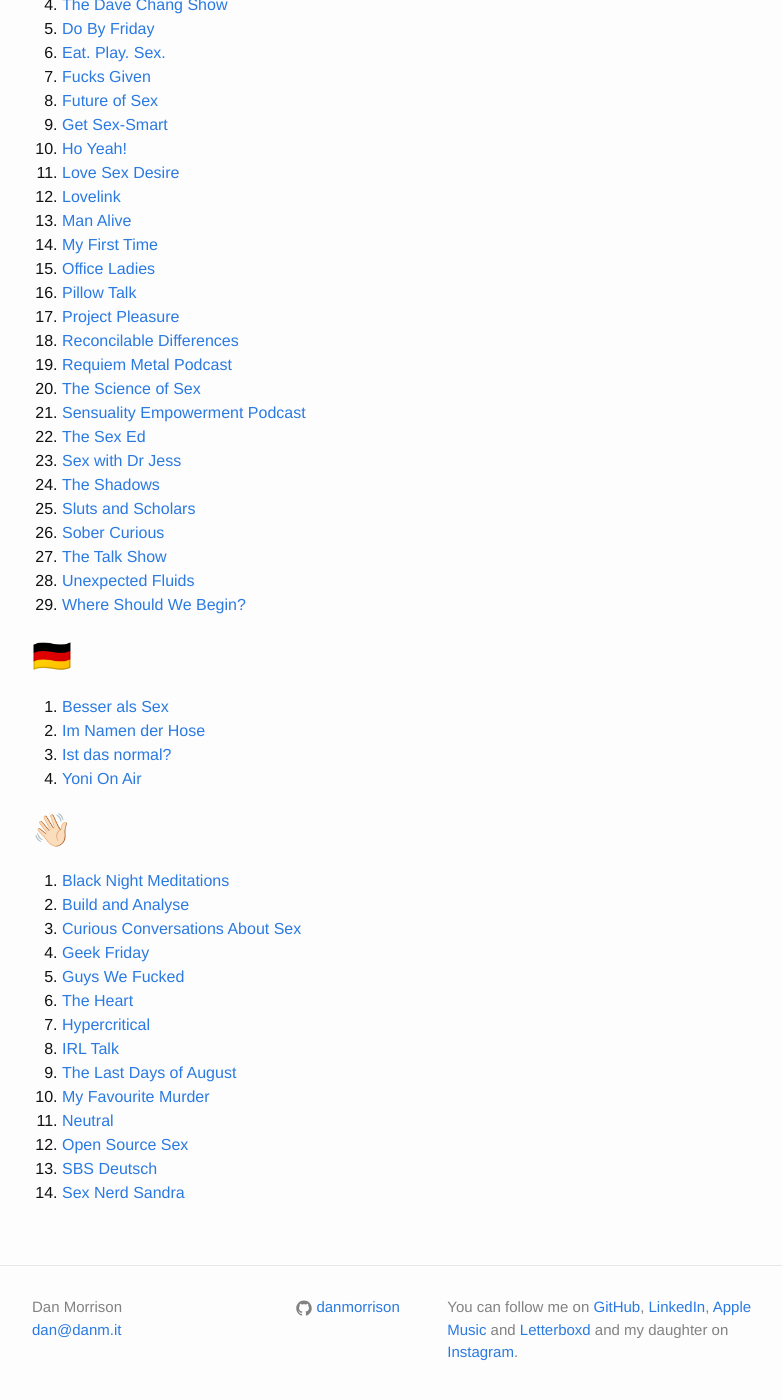
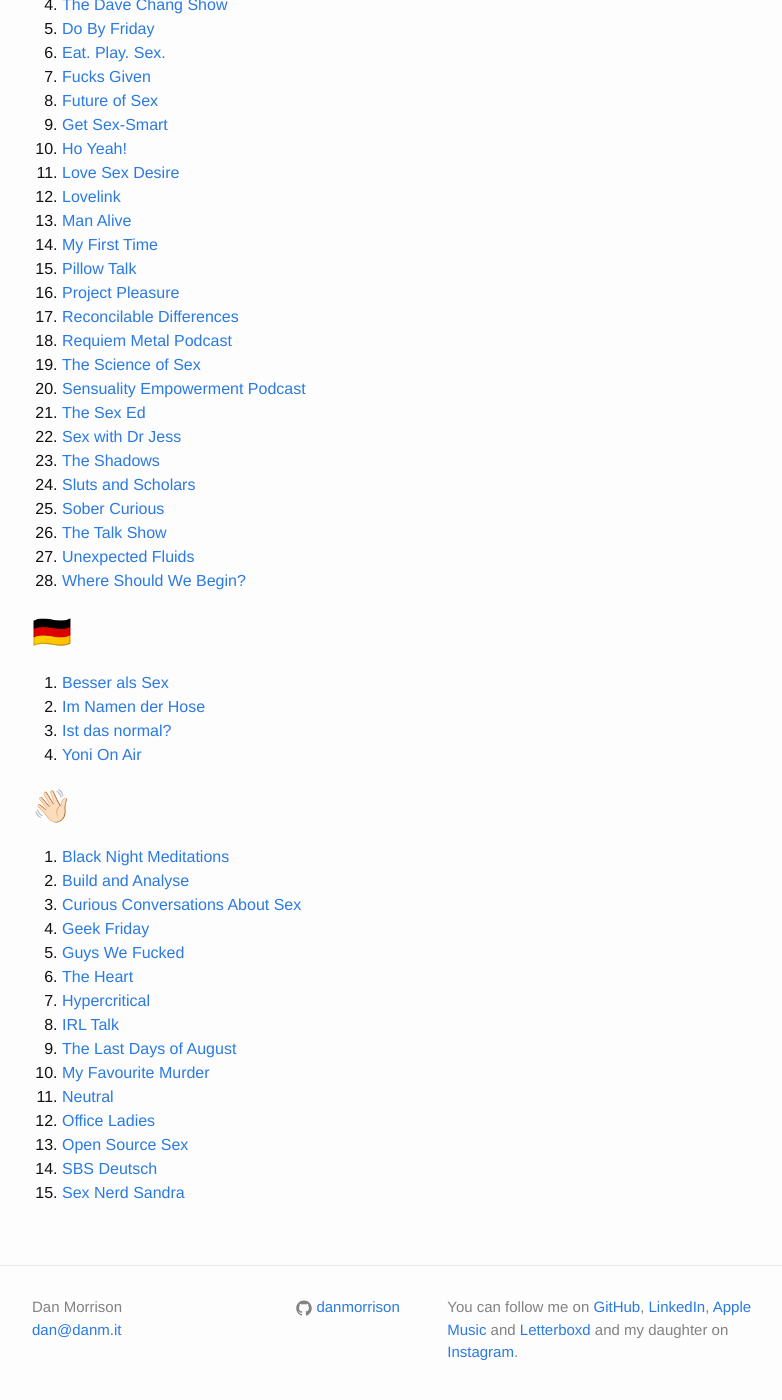
Before and after one commit to danmorrison/danmorrison.github.io, a Jekyll site: the page built from _posts/2019-01-11-podcasts.md, in a window 1280 px wide and 1400 px high, scrolled down 381 px. Shown: the whole window, without its empty margins (238-1020 px from the left). Built offline with Jekyll 4.4.1, drawn with Linux system fonts in a browser that asks for light colours; part of the change alters nothing that is shown.

```diff
--- a/_posts/2019-01-11-podcasts.md
+++ b/_posts/2019-01-11-podcasts.md
@@ -22,7 +22,6 @@ These are the podcasts that I subscribe to.
 1. [Lovelink](https://podcasts.apple.com/podcast/id1278663589)
 1. [Man Alive](https://podcasts.apple.com/podcast/id1253614865)
 1. [My First Time](https://podcasts.apple.com/podcast/id1316781477)
-1. [Office Ladies](https://podcasts.apple.com/podcast/id1480311435)
 1. [Pillow Talk](https://podcasts.apple.com/podcast/id1449305737)
 1. [Project Pleasure](https://podcasts.apple.com/podcast/id1449461846)
 1. [Reconcilable Differences](https://podcasts.apple.com/podcast/id1001591287)
@@ -58,6 +57,7 @@ These are the podcasts that I subscribe to.
 1. [The Last Days of August](https://podcasts.apple.com/podcast/id1258779354)
 1. [My Favourite Murder](https://podcasts.apple.com/podcast/id1074507850)
 1. [Neutral](https://itunes.apple.com/podcast/id594668804)
+1. [Office Ladies](https://podcasts.apple.com/podcast/id1480311435)
 1. [Open Source Sex](http://violetblue.libsyn.com)
 1. [SBS Deutsch](https://podcasts.apple.com/podcast/id81200244)
 1. [Sex Nerd Sandra](https://podcasts.apple.com/podcast/id455065811)
```
